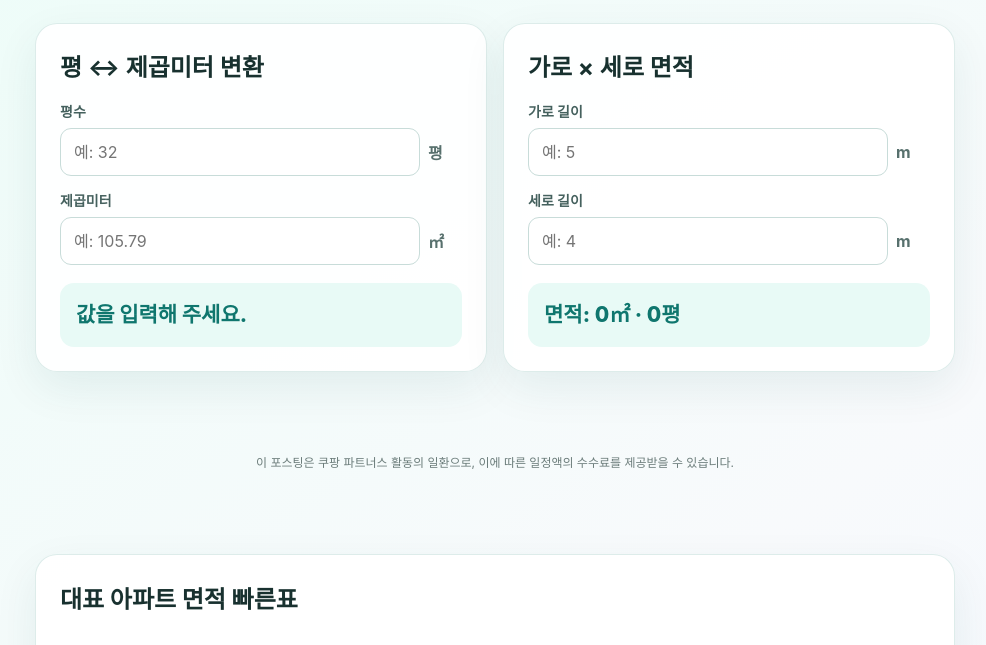
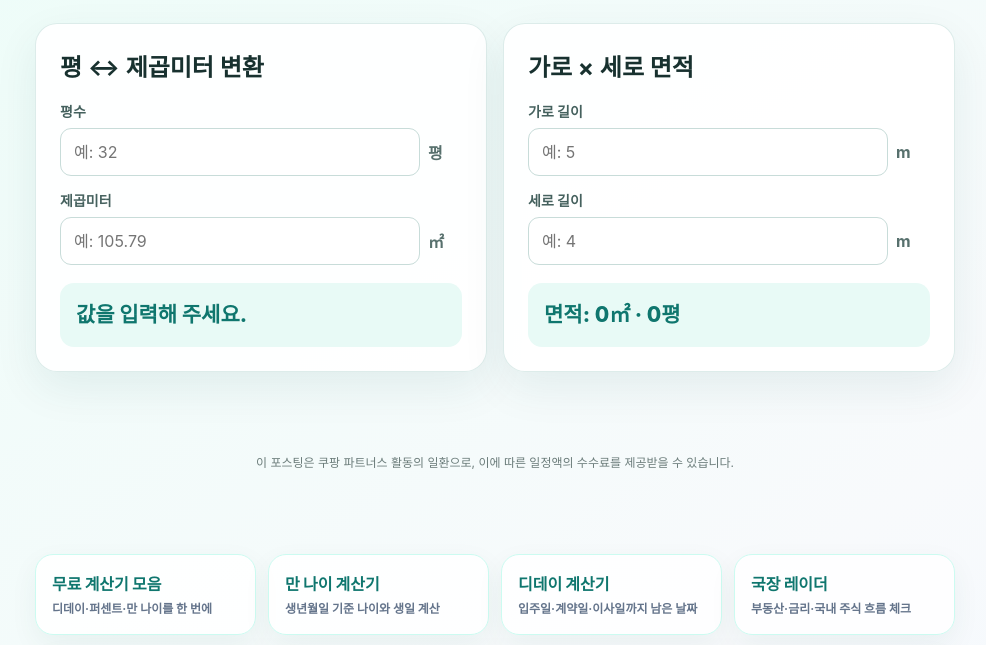
Before and after one commit to inma8743/area-calculator, a plain HTML site: page index.html in a window 1280 px wide. Shown: the part 155-800 px from the top of the page, without its empty margins (145-1131 px from the left). Drawn offline with Linux system fonts and the light colour scheme; a script that the page names is missing.

Commit message:
Add next-step cards to area calculator

```diff
--- a/index.html
+++ b/index.html
@@ -3,7 +3,7 @@
 <head>
   <meta charset="utf-8">
   <meta name="viewport" content="width=device-width, initial-scale=1">
-  <meta name="description" content="평과 제곱미터를 실시간 변환하고 가로·세로 길이로 공간 면적과 평수를 계산하는 무료 평수 계산기입니다.">
+  <meta name="description" content="평과 제곱미터를 실시간 변환하고 가로·세로 길이로 공간 면적과 평수를 계산하는 무료 평수 계산기입니다. 아파트 면적 빠른표와 관련 무료 계산기도 함께 확인하세요.">
   <meta name="google-site-verification" content="iJYo0s5IVucjVPlcUXP11HltZW35jnzpXC0C4rTFapw">
   <meta name="keywords" content="평수 계산기, 평 제곱미터 변환, 면적 계산기, 아파트 평수, 제곱미터 평">
   <meta name="robots" content="index, follow">
@@ -80,6 +80,9 @@
       line-height: 1.5;
     }
     .guide { margin: 22px 0; line-height: 1.75; }
+    .next-grid { display: grid; grid-template-columns: repeat(4, 1fr); gap: 12px; margin: 22px 0; }
+    .next-card { display: block; padding: 16px; border: 1px solid #ccfbf1; border-radius: 18px; color: #0f766e; background: rgba(255,255,255,.9); text-decoration: none; font-weight: 900; box-shadow: 0 10px 28px rgba(15,80,75,.06); }
+    .next-card span { display: block; margin-top: 5px; color: #64748b; font-size: 12px; font-weight: 700; line-height: 1.5; }
     table { width: 100%; border-collapse: collapse; text-align: center; }
     th, td { padding: 11px 7px; border-bottom: 1px solid #e0ecea; }
     th { color: #0f766e; }
@@ -90,7 +93,7 @@
     footer a { color: inherit; }
     @media (max-width: 680px) {
       header { padding-top: 34px; }
-      .grid { grid-template-columns: 1fr; }
+      .grid, .next-grid { grid-template-columns: 1fr; }
       .card, .guide { padding: 20px; }
       .ad iframe, .ad ins { max-width: 100% !important; }
     }
@@ -130,6 +133,13 @@
       </script>
       <p class="ad-note">이 포스팅은 쿠팡 파트너스 활동의 일환으로, 이에 따른 일정액의 수수료를 제공받을 수 있습니다.</p>
     </div>
+
+    <section class="next-grid" aria-label="많이 찾는 다음 계산기">
+      <a class="next-card" href="https://password-generator-self-seven.vercel.app/calculators.html">무료 계산기 모음<span>디데이·퍼센트·만 나이를 한 번에</span></a>
+      <a class="next-card" href="https://age-calculator-mu-two.vercel.app/">만 나이 계산기<span>생년월일 기준 나이와 생일 계산</span></a>
+      <a class="next-card" href="https://dday-calculator-seven.vercel.app/">디데이 계산기<span>입주일·계약일·이사일까지 남은 날짜</span></a>
+      <a class="next-card" href="https://stock-board-ten.vercel.app/">국장 레이더<span>부동산·금리·국내 주식 흐름 체크</span></a>
+    </section>
 
     <section class="guide">
       <h2>대표 아파트 면적 빠른표</h2>
```
